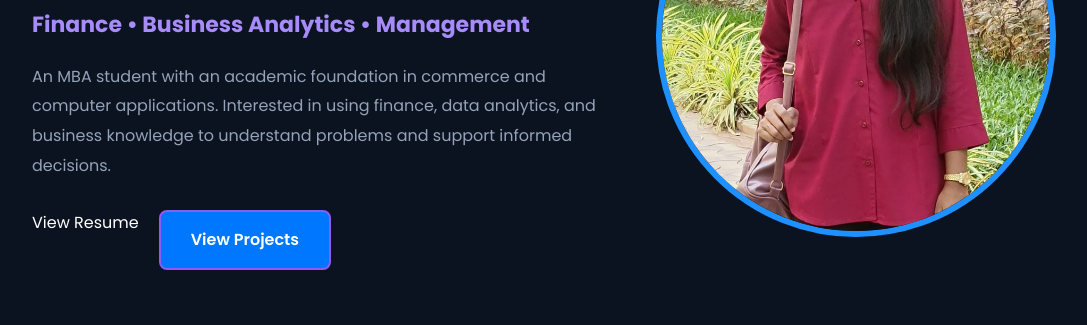
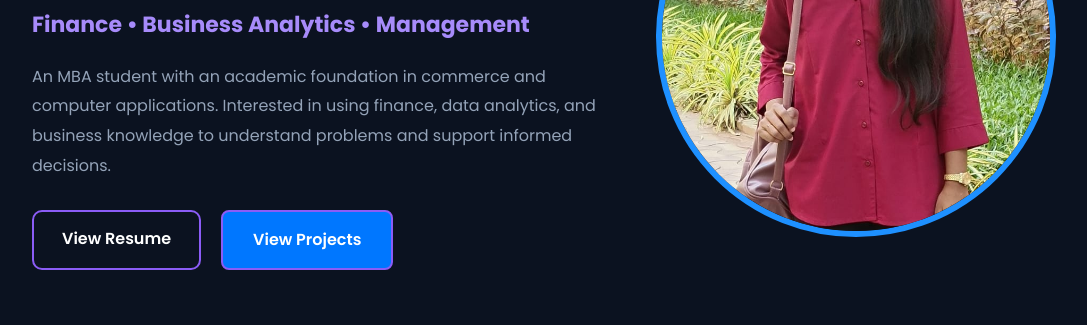
Before and after one commit to vandanageddada15-debug/vandana-portfolio, a plain HTML site: page index.html in a window 1280 px wide. Shown: the part 475-800 px from the top of the page, without its empty margins (96-1183 px from the left). Drawn offline with Linux system fonts and the light colour scheme.

Commit message:
Update index.html

```diff
--- a/index.html
+++ b/index.html
@@ -99,7 +99,7 @@
 
             <div class="hero-buttons">
 
-                <a href="assets/documents/resume.pdf.pdf" target="_blank">View Resume</a>
+                <a href="assets/documents/resume.pdf.pdf" target="_blank"  rel="noopener noreferrer" class="resume-view" <i class="fas fa-eye"></i>View Resume</a>
 
                 <a href="#projects" class="btn project-btn">
                     View Projects
```
